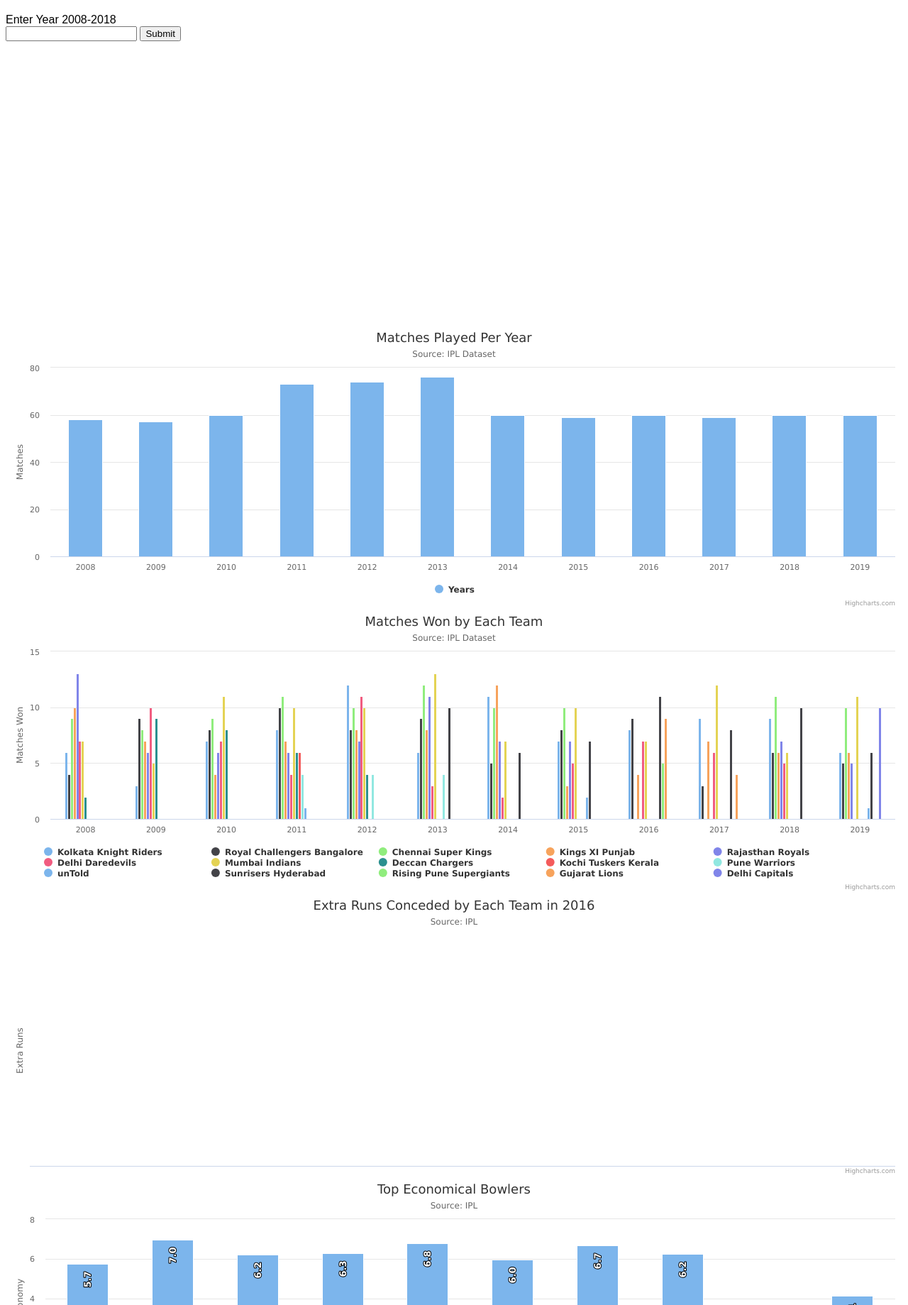
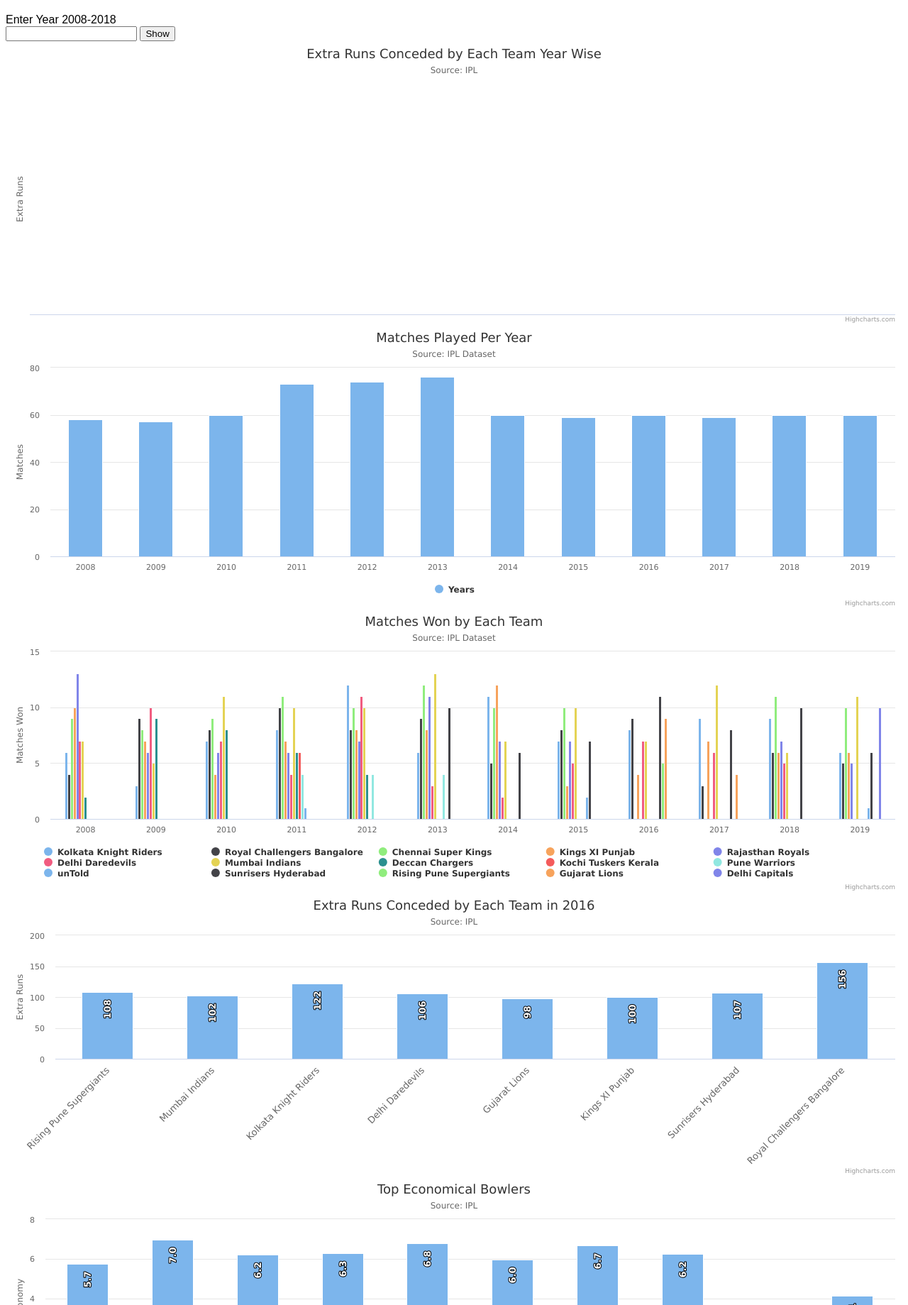
Before and after one commit to ujjawala397/cricket, a website: page public/index.html in a window 1280 px wide. Shown: the part 61-1900 px from the top of the page at 71% size. Drawn offline with nearby package versions, Linux system fonts and the light colour scheme.

Commit message:
dynamic yearly data and html file updated

```diff
--- a/package.json
+++ b/package.json
@@ -11,6 +11,7 @@
   "author": "",
   "license": "ISC",
   "dependencies": {
+    "body-parser": "^1.19.0",
     "csvtojson": "^2.0.10",
     "http-server": "^0.12.1"
   }
--- a/public/app.js
+++ b/public/app.js
@@ -1,3 +1,4 @@
+
 // -------------------------Total matches Played------------------------
 function fetchAndVisualizeData() {
   fetch("./data.json")
@@ -59,7 +60,7 @@
 
 function visualizeWonData(data_won) {
   visualizeWonMatches(data_won.matchesWon);
-  console.log(data_won);
+  // console.log(data_won);
   return;
 }
 
@@ -430,7 +431,7 @@
 
 // ----------------------Extra Runs Year wise-----------
 function fetchAndVisualizeDataLast() {
-  fetch("./data_runs.json")
+  fetch("./data_interactive.json")
     .then(r => r.json())
     .then(visualizeDataLast);
 }
@@ -438,24 +439,28 @@
 fetchAndVisualizeDataLast();
 
 function visualizeDataLast(dataLast) {
-  visualizeextrarunsconcededbyeach(dataLast.years);
+  var a=document.getElementById("years1").value;
+  console.log(a);
+  visualizeExtraRunsYearly(dataLast.years[a]);
+// console.log(dataLast.years[a]);
+
   return;
 }
 
-function visualizeextrarunsconcededbyeach(extrarunsconcededbyeach) {
-  const seriesDataThird = [];
-  for (let extra in extrarunsconcededbyeach) {
-    seriesDataThird.push([extra, extrarunsconcededbyeach[extra]]);
+function visualizeExtraRunsYearly(RunsYearly) {
+  const seriesDataLast = [];
+  for (let year in RunsYearly) {
+    seriesDataLast.push([year, RunsYearly[year]]);
   }
 
-  // console.log(seriesDataThird);
+  // console.log(seriesDataLast);
 
-  Highcharts.chart('extra-runs', {
+  Highcharts.chart('extraRuns', {
     chart: {
         type: 'column'
     },
     title: {
-        text: 'Extra Runs Conceded by Each Team in 2016'
+        text: 'Extra Runs Conceded by Each Team Year Wise'
     },
     subtitle: {
         text: 'Source: IPL'
@@ -469,6 +474,7 @@
                 fontFamily: 'Verdana, sans-serif'
             }
         }
+
     },
     yAxis: {
         min: 0,
@@ -484,7 +490,7 @@
     },
     series: [{
         name: 'Extra Run',
-        data: seriesDataThird,
+        data: seriesDataLast,
         dataLabels: {
             enabled: true,
             rotation: -90,
@@ -498,5 +504,4 @@
         }
     }]
   });
-
 }
--- a/public/index.html
+++ b/public/index.html
@@ -14,11 +14,11 @@
 
 <body>
     <h1>IPL Dataset visualization</h1>
-    <form method="POST" name="year" action="/">
+    <form action="/">
         Enter Year 2008-2018
         <br>
-        <input type="text" class="year">
-        <button type="submit">Submit</button>
+        <input type="text" class="year" id="years1">
+        <input onclick="fetchAndVisualizeDataLast()" type="button" value="Show">
     </form>
     <div id="extraRuns" style="min-width: 310px; height: 400px; margin: 0 auto"></div>
     <div id="matches-played-per-year" style="min-width: 310px; height: 400px; margin: 0 auto"></div>
```
Also changed, not shown: 1 other file.
